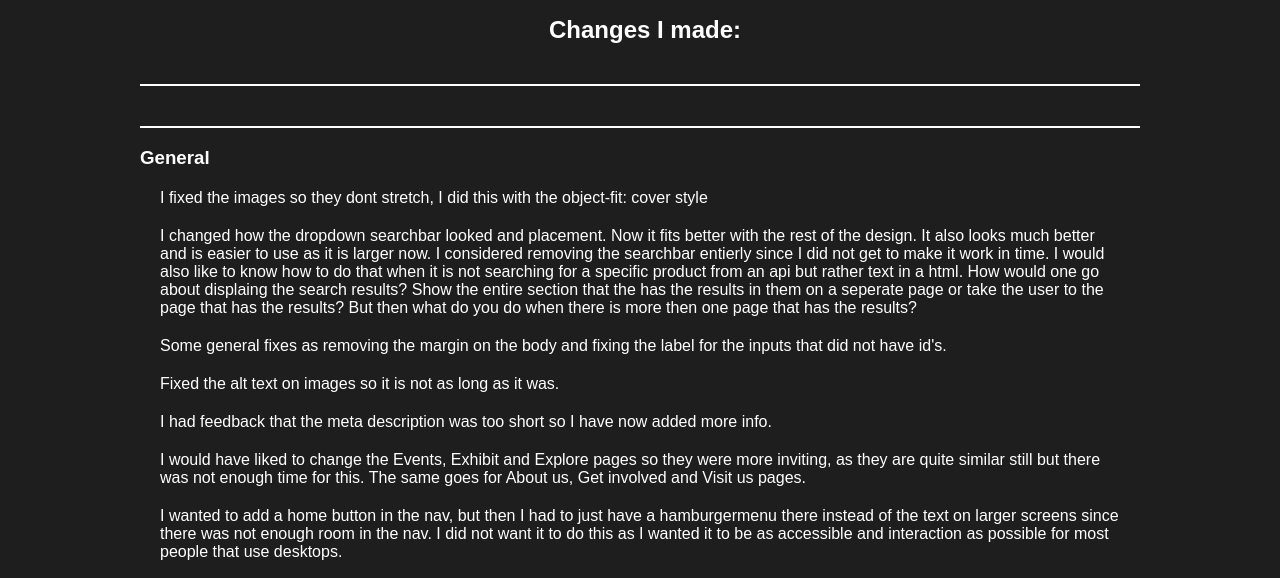
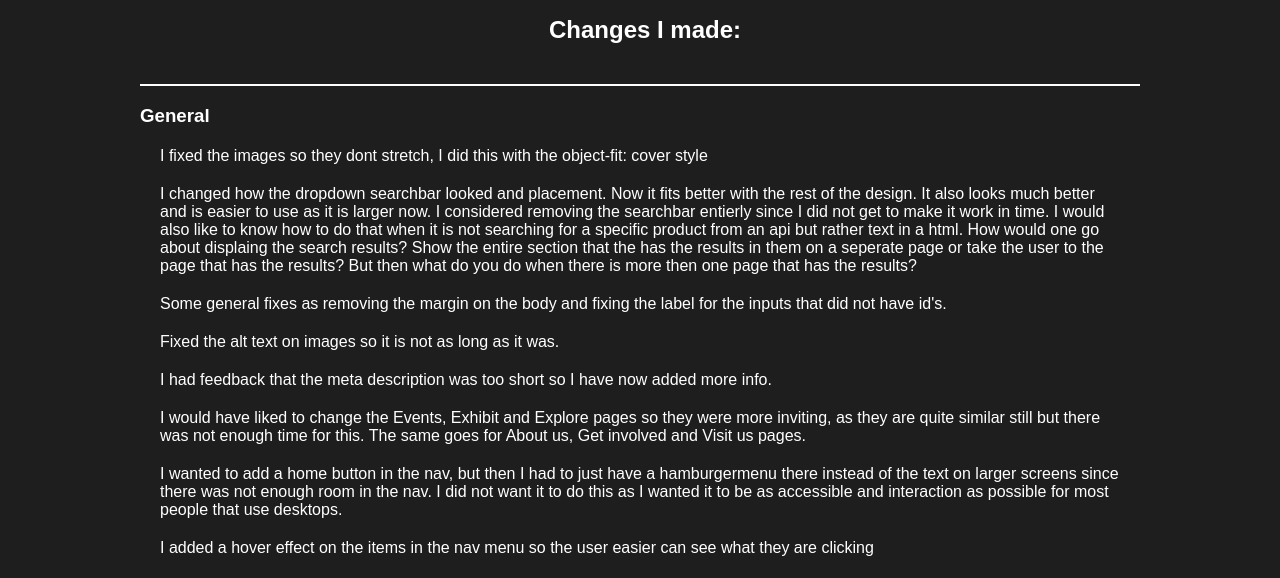
Before and after one commit to oerjanberger/Portfolio-1, a plain HTML site: page communitysciencemuseum.html in a window 1280 px wide. Shown: the part 363-941 px from the top of the page. Drawn offline with Linux system fonts and the light colour scheme; a web font is replaced by a local one.

Commit message:
Updated a small fix

```diff
--- a/communitysciencemuseum.html
+++ b/communitysciencemuseum.html
@@ -44,7 +44,6 @@
         </section>
         <h2>Changes I made:</h2>
         <section class="feedback-ca-section">
-            <section class="feedback-ca-section">
             <h3>General</h3>
             <p>I fixed the images so they dont stretch, I did this with the object-fit: cover style</p>
             <p>I changed how the dropdown searchbar looked and placement. Now it fits better with the rest of the
@@ -75,13 +74,11 @@
             <p>I added a more inviting front page with a h1 of welcome and an image.</p>
             <p>I added a hover effect on the containers so the user would easier be able to recognise that the
                 container is clickable.</p>
-
         </section>
         <section class="feedback-ca-section">
             <h3>Booking page</h3>
             <p>I added a function to check all the inputs per form. I also added a date input for the booking form
                 and made the function check that a date was selected</p>
-            </section>
         </section>
     </main>
     <footer>
```
Also changed, not shown: vehicletalk.html (+0 -2 lines). Lines whose indentation alone changed are shown as unchanged.
